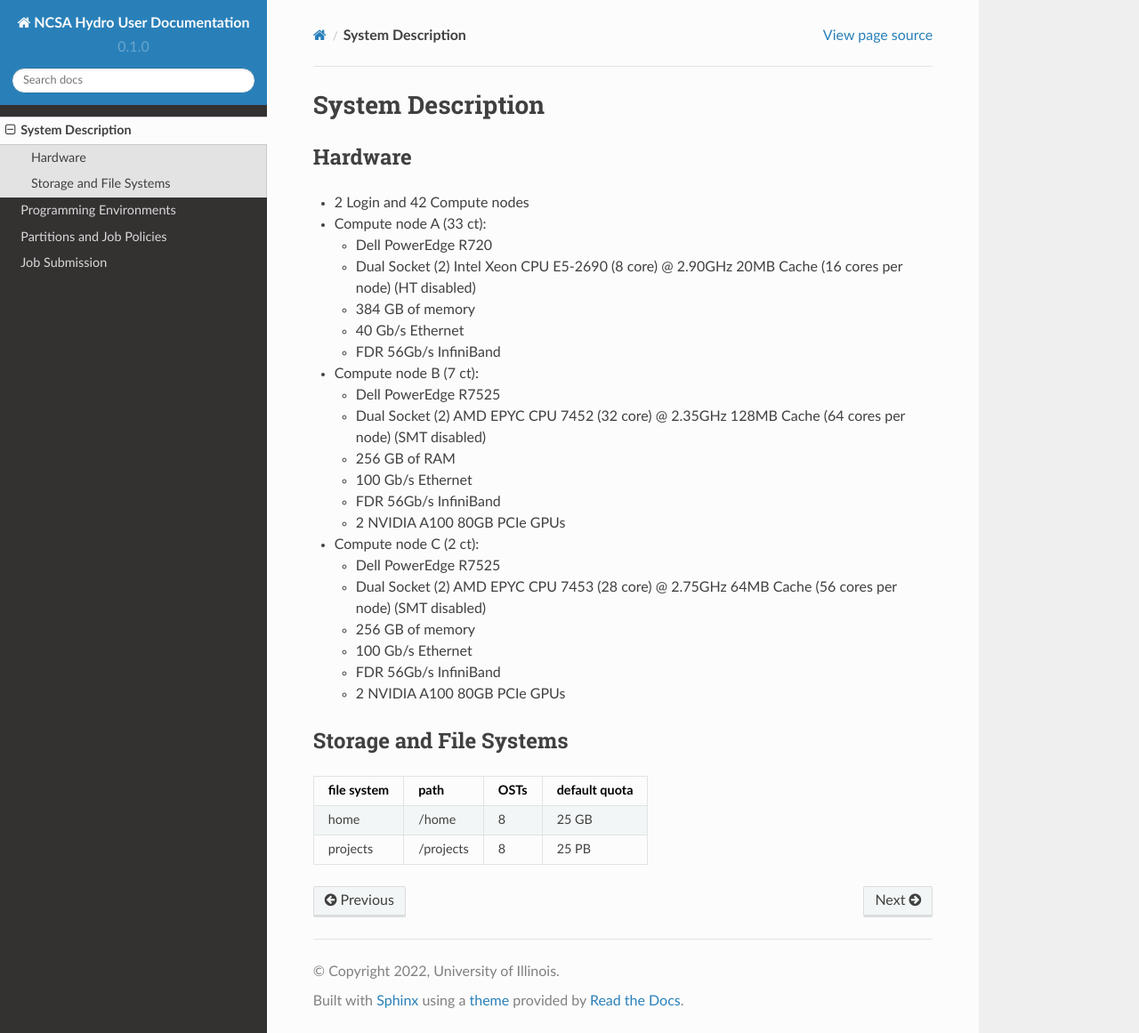
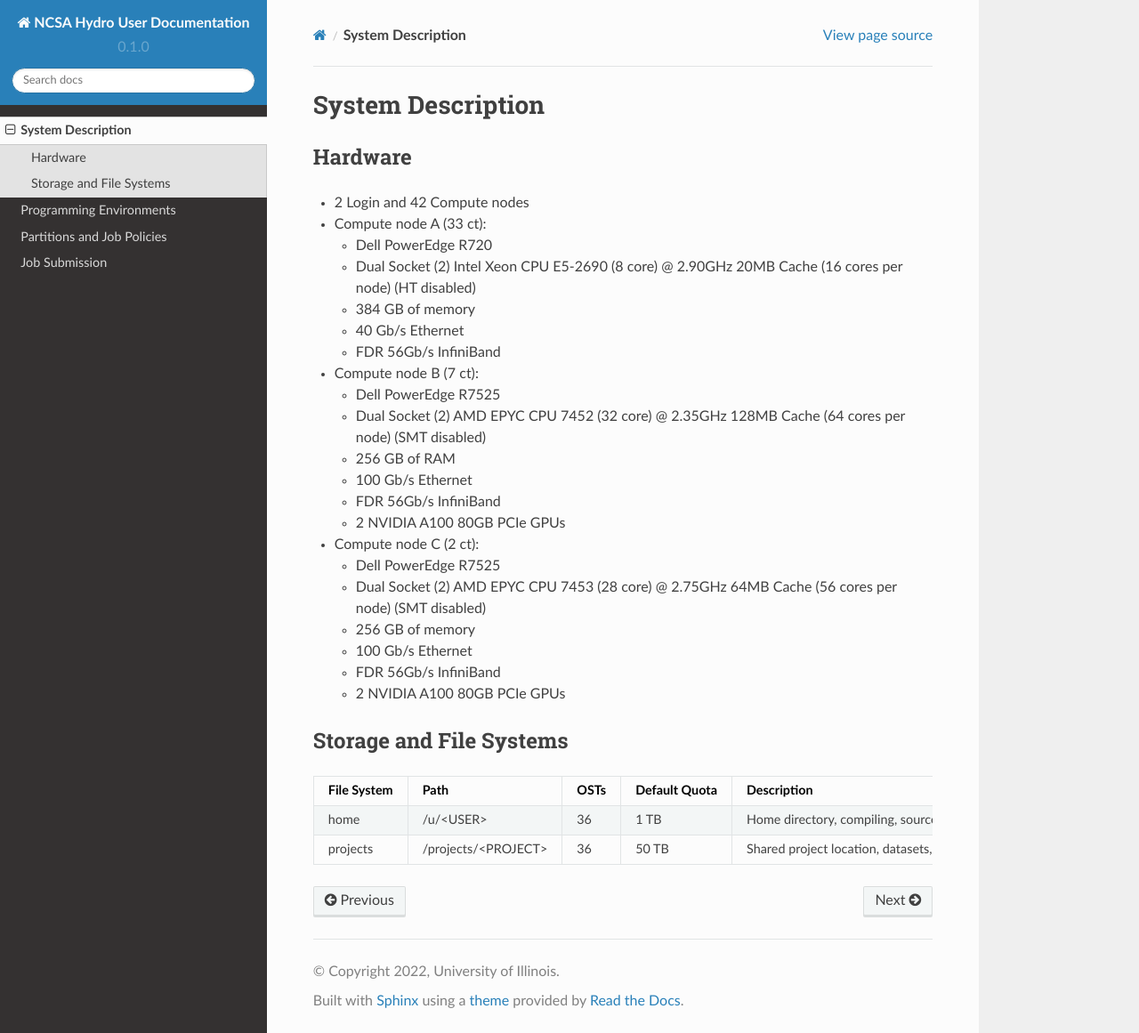
Before and after one commit to ncsa/hydro_documentation, a Sphinx documentation site: the page built from docs/source/system_description.rst, in a window 1280 px wide and 1161 px high. Shown: the whole window at 89% size. Built offline with Sphinx 7.4.7 and the Read the Docs theme 2.0.0, drawn with Linux system fonts in a browser that asks for light colours; pages that are not in the unit, such as notebooks, are missing from menus.

Commit message:
Updated table

```diff
--- a/docs/source/system_description.rst
+++ b/docs/source/system_description.rst
@@ -37,9 +37,9 @@ Hardware
 Storage and File Systems
 -------------------------
 
-============  =========  =========  =============
-file system   path       OSTs       default quota
-============  =========  =========  =============
-home          /home      8          25 GB
-projects      /projects  8          25 PB
-============  =========  =========  =============
+============  ====================  =========  ============= =========
+File System   Path                  OSTs       Default Quota Description
+============  ====================  =========  ============= =========
+home          /u/<USER>             36          1 TB         Home directory, compiling, source, etc
+projects      /projects/<PROJECT>   36          50 TB        Shared project location, datasets, job I/O, etc.
+============  ====================  =========  ============= =========
```
